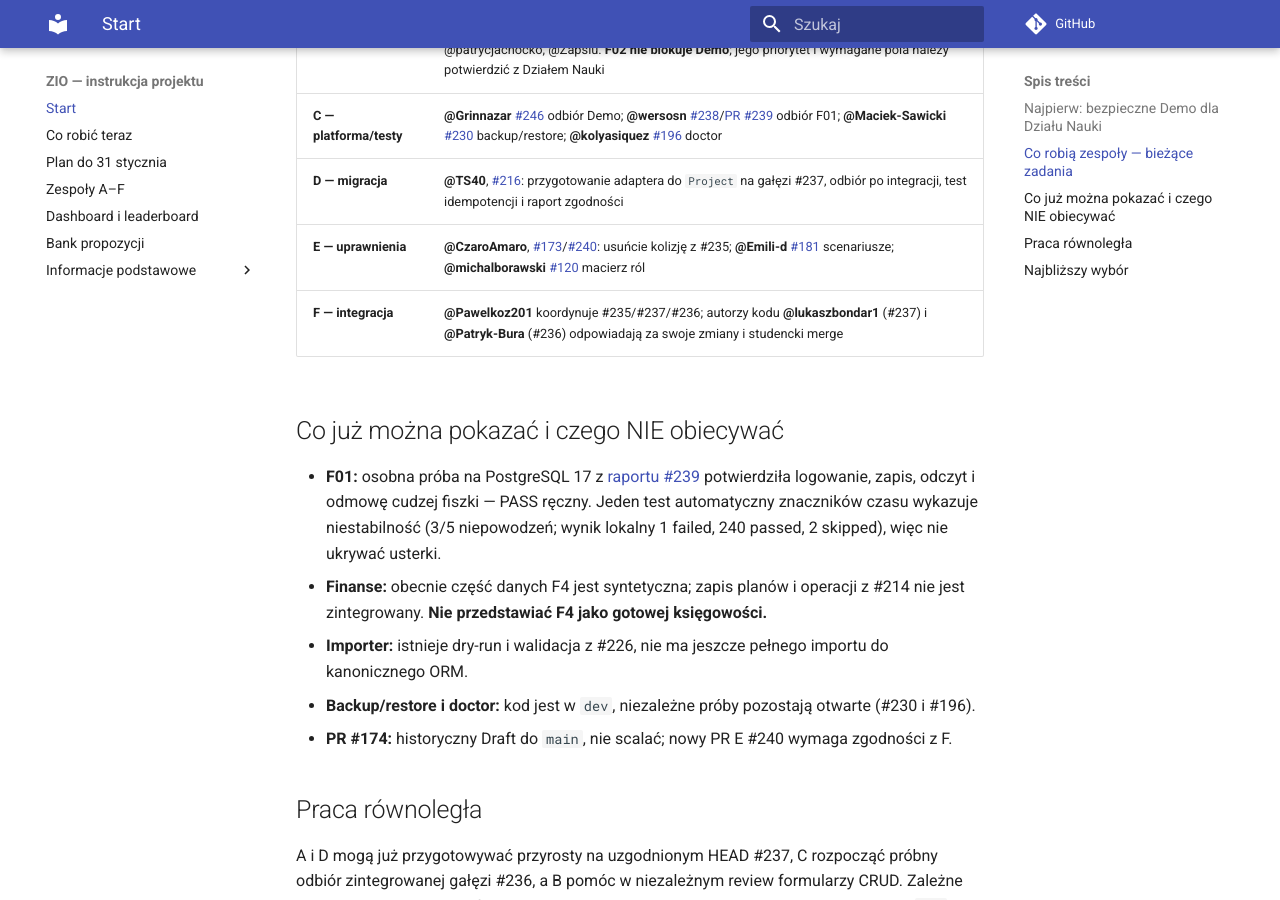
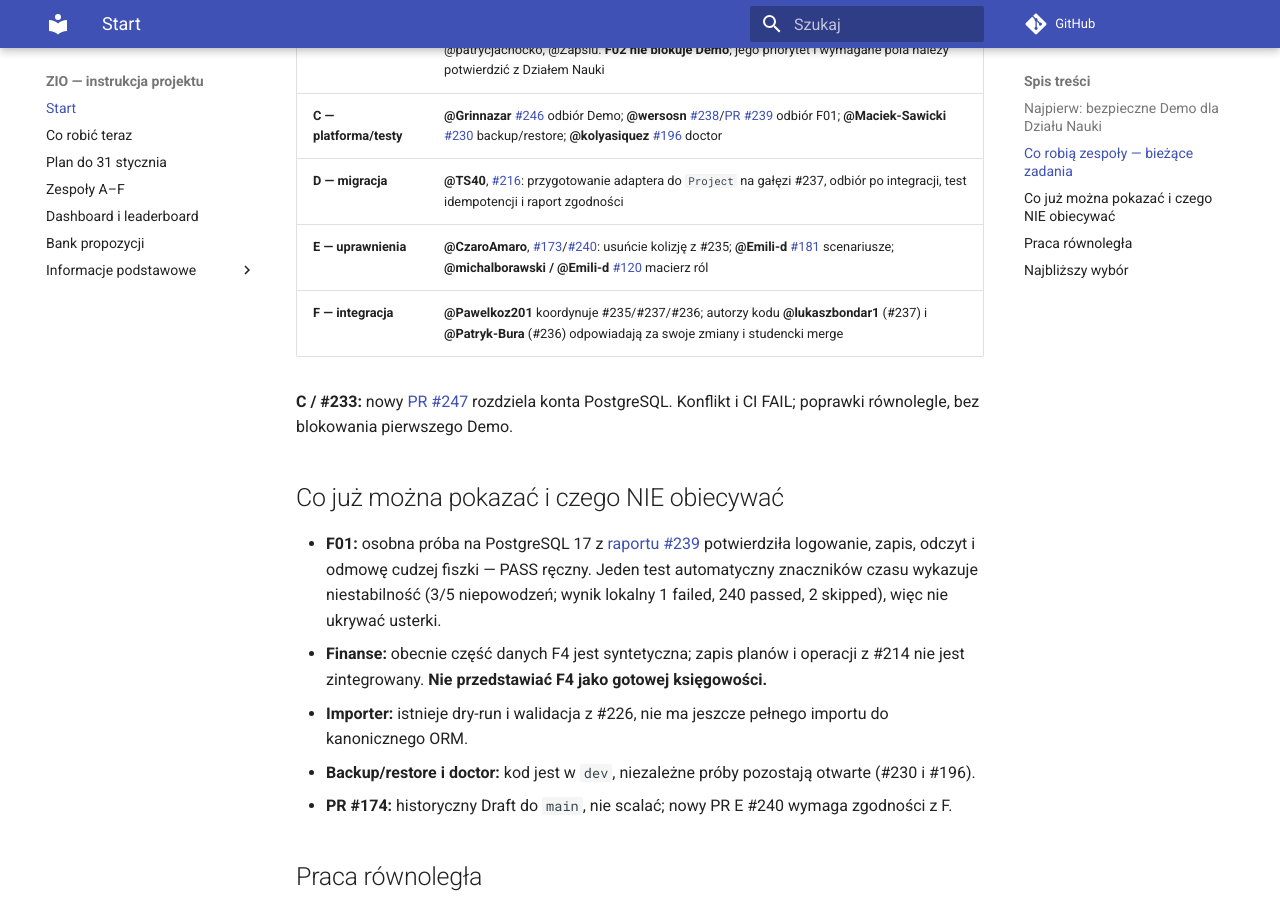
Before and after one commit to zio-wi-pb-mc/pb-science-office-manual, an MkDocs documentation site: the page built from manual/index.md, in a window 1280 px wide and 900 px high, scrolled down 1327 px. Built offline with MkDocs 1.6.1 and Material for MkDocs 9.7.7, drawn with Linux system fonts in a browser that asks for light colours; comment, search, counter and statistics services are not loaded.

Commit message:
docs: update status of PostgreSQL roles and open pull requests

```diff
--- a/manual/index.md
+++ b/manual/index.md
@@ -28,8 +28,10 @@
 | **B — formularze** | F01 jest w `dev`. [#241–#245](https://github.com/zio-wi-pb-mc/pb-science-office/issues/241) — przydzielone zadania F02: @Camed, @karichil, @Hackeristi, @patrycjachocko, @Zapsiu. **F02 nie blokuje Demo**; jego priorytet i wymagane pola należy potwierdzić z Działem Nauki |
 | **C — platforma/testy** | **@Grinnazar** [#246](https://github.com/zio-wi-pb-mc/pb-science-office/issues/246) odbiór Demo; **@wersosn** [#238](https://github.com/zio-wi-pb-mc/pb-science-office/issues/238)/[PR #239](https://github.com/zio-wi-pb-mc/pb-science-office/pull/239) odbiór F01; **@Maciek-Sawicki** [#230](https://github.com/zio-wi-pb-mc/pb-science-office/issues/230) backup/restore; **@kolyasiquez** [#196](https://github.com/zio-wi-pb-mc/pb-science-office/issues/196) doctor |
 | **D — migracja** | **@TS40**, [#216](https://github.com/zio-wi-pb-mc/pb-science-office/issues/216): przygotowanie adaptera do `Project` na gałęzi #237, odbiór po integracji, test idempotencji i raport zgodności |
-| **E — uprawnienia** | **@CzaroAmaro**, [#173](https://github.com/zio-wi-pb-mc/pb-science-office/issues/173)/[#240](https://github.com/zio-wi-pb-mc/pb-science-office/pull/240): usuńcie kolizję z #235; **@Emili-d** [#181](https://github.com/zio-wi-pb-mc/pb-science-office/issues/181) scenariusze; **@michalborawski** [#120](https://github.com/zio-wi-pb-mc/pb-science-office/issues/120) macierz ról |
+| **E — uprawnienia** | **@CzaroAmaro**, [#173](https://github.com/zio-wi-pb-mc/pb-science-office/issues/173)/[#240](https://github.com/zio-wi-pb-mc/pb-science-office/pull/240): usuńcie kolizję z #235; **@Emili-d** [#181](https://github.com/zio-wi-pb-mc/pb-science-office/issues/181) scenariusze; **@michalborawski / @Emili-d** [#120](https://github.com/zio-wi-pb-mc/pb-science-office/issues/120) macierz ról |
 | **F — integracja** | **@Pawelkoz201** koordynuje #235/#237/#236; autorzy kodu **@lukaszbondar1** (#237) i **@Patryk-Bura** (#236) odpowiadają za swoje zmiany i studencki merge |
+
+**C / #233:** nowy [PR #247](https://github.com/zio-wi-pb-mc/pb-science-office/pull/247) rozdziela konta PostgreSQL. Konflikt i CI FAIL; poprawki równolegle, bez blokowania pierwszego Demo.
 
 ## Co już można pokazać i czego NIE obiecywać
 
```
